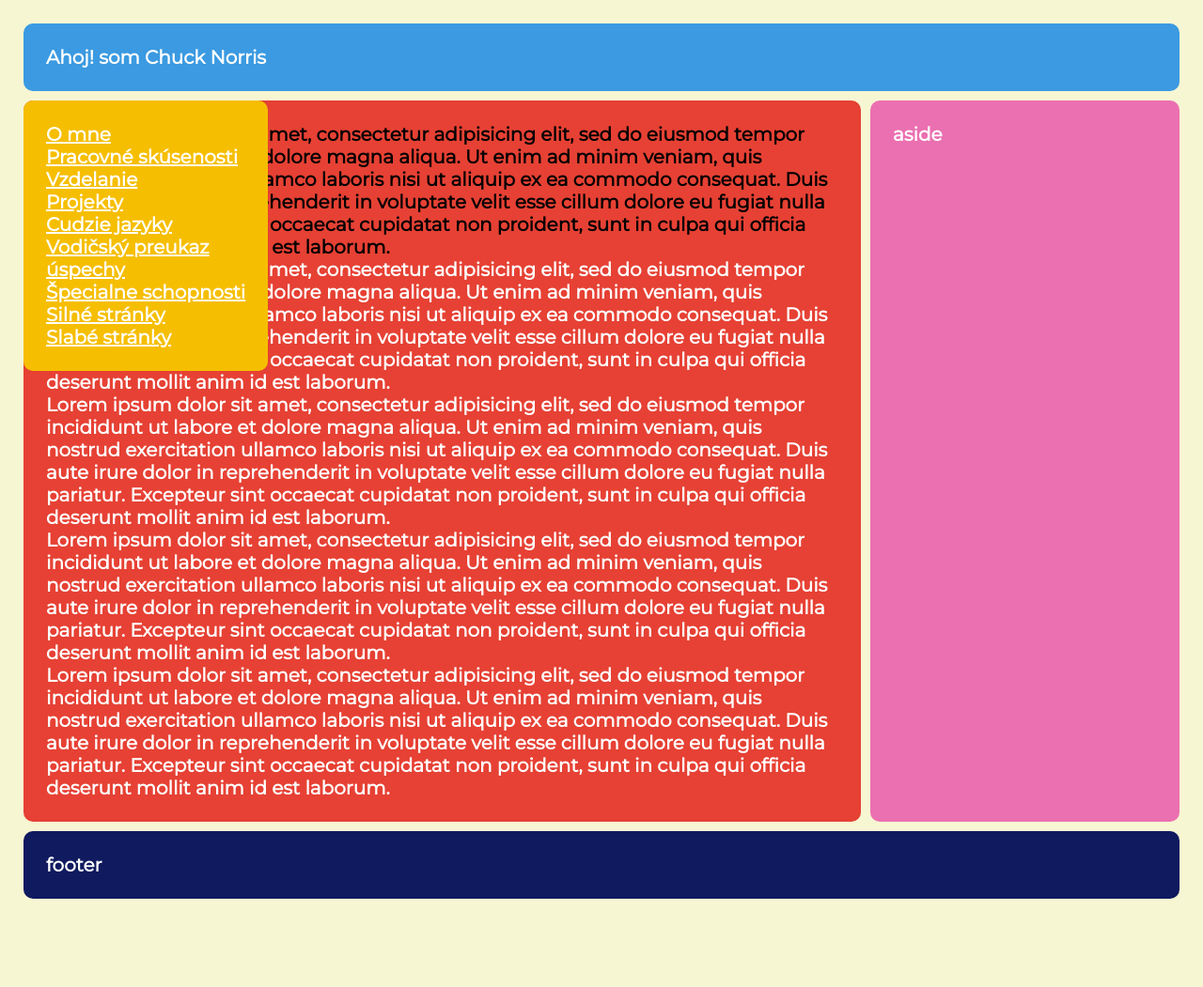
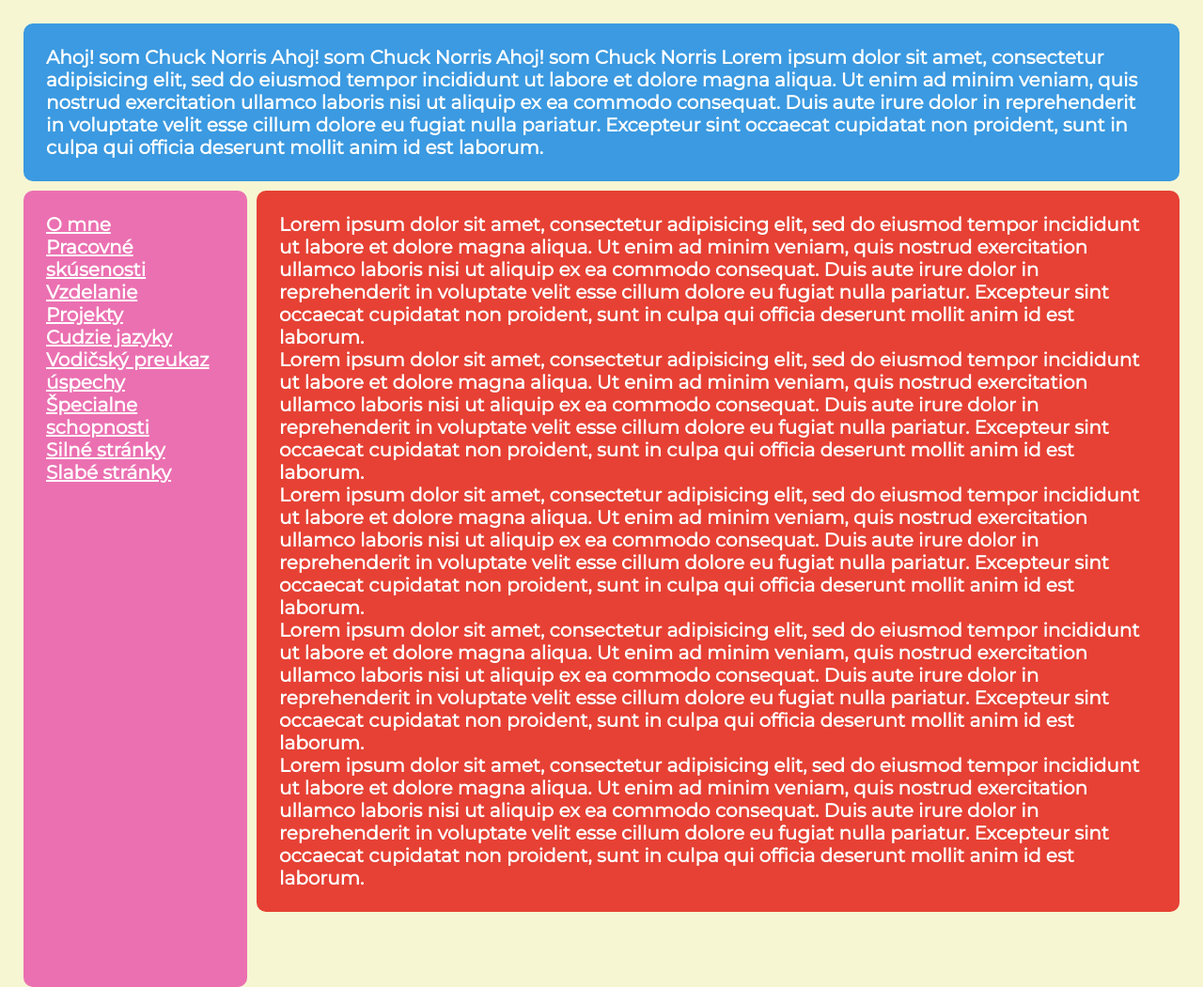
Before and after one commit to renexx/ITW, a plain HTML site: page projekt2/index.html in a window 1280 px wide. Shown: the top 1051 px of the page at 94% size. Before the commit the page ends 957 px from the top, so only its background shows below. Drawn offline with Linux system fonts and the light colour scheme.

Commit message:
projekt2 css grid layout

```diff
--- a/projekt2/index.html
+++ b/projekt2/index.html
@@ -8,9 +8,34 @@
       <title>The Portfolio</title>
   </head>
   <body>
-      <header>Ahoj! som Chuck Norris</header>
+      <header>Ahoj! som Chuck Norris
+        Ahoj! som Chuck Norris
+        Ahoj! som Chuck Norris
+        Lorem ipsum dolor sit amet, consectetur adipisicing elit,
+        sed do eiusmod tempor incididunt ut labore et dolore magna aliqua.
+        Ut enim ad minim veniam, quis nostrud exercitation ullamco laboris
+        nisi ut aliquip ex ea commodo consequat. Duis aute irure
+        dolor in reprehenderit in voluptate velit esse cillum dolore eu
+        fugiat nulla pariatur. Excepteur sint occaecat cupidatat non proident,
+        sunt in culpa qui officia deserunt mollit anim id est laborum.
+      </header>
+      <aside>
+        <nav>
+          <ul>
+            <li><a href="#">O mne</a></li>
+            <li><a href="#">Pracovné skúsenosti</a></li>
+            <li><a href="#">Vzdelanie</a></li>
+            <li><a href="#">Projekty</a></li>
+            <li><a href="#">Cudzie jazyky</a></li>
+            <li><a href="#">Vodičský preukaz</a></li>
+            <li><a href="#">úspechy</a></li>
+            <li><a href="#">Špecialne schopnosti</a></li>
+            <li><a href="#">Silné stránky</a></li>
+            <li><a href="#">Slabé stránky</a></li>
+          </ul>
+        </nav>
+      </aside>
       <main>
-        <aside>aside</aside>
         <article>
           <section class="omne">
             Lorem ipsum dolor sit amet, consectetur adipisicing elit,
@@ -56,20 +81,7 @@
           </section>
        </article>
 
-       <nav>
-         <ul>
-           <li><a href="#">O mne</a></li>
-           <li><a href="#">Pracovné skúsenosti</a></li>
-           <li><a href="#">Vzdelanie</a></li>
-           <li><a href="#">Projekty</a></li>
-           <li><a href="#">Cudzie jazyky</a></li>
-           <li><a href="#">Vodičský preukaz</a></li>
-           <li><a href="#">úspechy</a></li>
-           <li><a href="#">Špecialne schopnosti</a></li>
-           <li><a href="#">Silné stránky</a></li>
-           <li><a href="#">Slabé stránky</a></li>
-         </ul>
-       </nav>
+
      </main>
       <footer>footer</footer>
     <!-- Wrapper Ends -->
--- a/projekt2/style.css
+++ b/projekt2/style.css
@@ -12,8 +12,9 @@
 *,*:before,*:after{
   box-sizing: inherit;
 }
-html,body{
+html{
   height: 100%;
+  width: 100%;
 }
 
 body{
@@ -22,6 +23,26 @@ body{
   font-weight: bold;
   background: #f7f6d3;
   padding:1em;
+  display: grid;
+  grid-template-columns: 1fr 4fr;
+  grid-template-rows: auto 1fr auto;
+  grid-template-areas: "hd hd"
+                       "sidebar main"
+                       "footer footer";
+}
+header{
+  grid-area: hd;
+}
+aside{
+  grid-area: sidebar;
+  height: 100vh;
+
+}
+main{
+  grid-area: main;
+}
+footer{
+  grid-area: footer;
 }
 body,a{
   color:#fff;
@@ -31,54 +52,31 @@ ul{
   list-style: none;
   padding-left: 0;
 }
-article,header,nav,aside,footer{
+article,header,aside,footer{
   padding: 1.2em;
   background: #3b9ae1;
   border-radius: .5em;
   margin: 5px;
 }
-.omne{
-  color:black;
-}
-.clients{
-  color:white;
-}
 
-header{ background: #3b9ae1; }
-nav {
-   background: #f6be00;
-
-
-}
 article { background: #e64134;}
 aside { background: #eb70b1;}
 footer { background: #0f1a5f;}
 
-main{
-  display: flex;
-  flex-flow: row wrap;
-}
-main > *{
-  flex:1;
-}
-nav{
-  position: fixed;;
-  order:1;
-}
-article{
-  order:2;
-  flex: 3;
-}
-aside{
-  order:3;
-}
+
 @media (max-width:800px){
-  article {order:1; flex:1 100%;}
-  nav{order:2;}
-  aside{order:3;}
+  body{
+    display: grid;
+    grid-template-columns: 1fr 1fr;
+    grid-template-rows: 1fr 1fr 1fr 1fr;
+    grid-template-areas: "hd hd"
+                         "sidebar sidebar"
+                         "main main"
+                         "footer footer";
+  }
 }
 
-@media (max-width:600px){
-  nav,aside {order:1; flex:1 100%;}
+
+
 
 }
```
